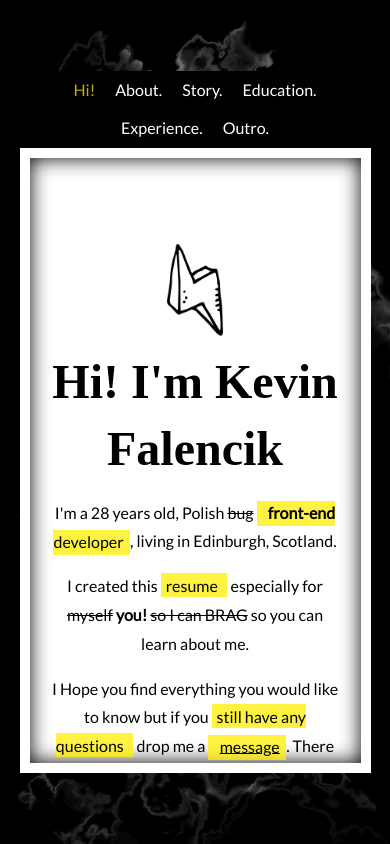
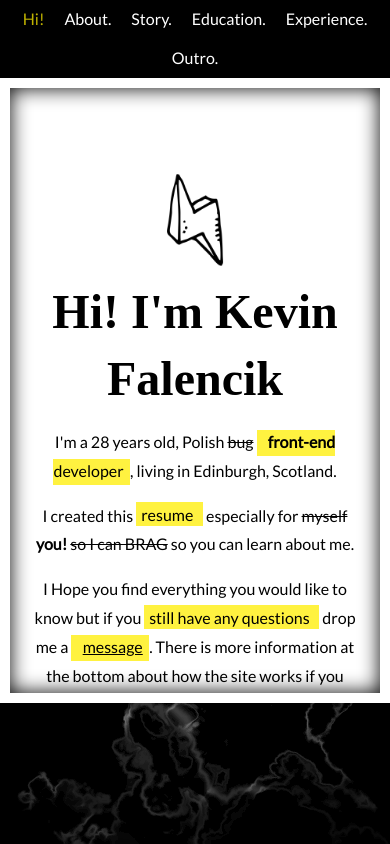
Before and after one commit to kfalencik/resume, a Nuxt app: page / in a window 390 px wide. Built offline with nearby package versions, Linux system fonts and the light colour scheme; a web font is replaced by a local one.

Commit message:
Mobile styles

```diff
--- a/components/Modal.vue
+++ b/components/Modal.vue
@@ -27,5 +27,9 @@ export default {
     display: flex;
     justify-content: center;
     overflow: auto;
+
+    @media (max-width: $breakpoint-sm) {
+      width: 100%;
+    }
   }
 </style>
--- a/components/Navigation.vue
+++ b/components/Navigation.vue
@@ -61,6 +61,10 @@ export default {
     position: relative;
     z-index: 50;
 
+    @media (max-width: $breakpoint-sm) {
+      width: 100%;
+    }
+
     &__item {
       cursor: pointer;
       padding: 5px 10px;
--- a/components/Resume.vue
+++ b/components/Resume.vue
@@ -83,7 +83,6 @@
       <p>To achieve this <strike>monstrosity</strike> beautiful looking site I have used <span class="speed">Nuxt.js</span> framework which I love using for pretty much all of my side projects. Nuxt.js is sort of a Vue.js on steroids. It contains pretty much everything you need to create a Vue.js website including routing, a store that you can use to easily send and receive data beteen components, development server and also server-side rendering which is great for SEO!</p>
       <p>For styling I'm using <span class="speed">SASS</span>, and <span class="speed">BEM</span> naming convention for my class names. In terms of back-end, well this is all handled by <span class="speed">Netlify</span> and deployed using <span class="speed">Github</span> - no server required (yay).</p>
       <p>The very nice dynamic marble effect background uses some black SVG <span class="speed">magic</span> and to be honest with you I have no idea how it actually works.</p>
-      <p>Fun fact, no media queries were used when developing this site.</p>
       <p>That's all, <span class="speed">BYE!</span></p>
     </section>
 
--- a/pages/index.vue
+++ b/pages/index.vue
@@ -30,5 +30,9 @@ export default {
     justify-content: center;
     height: 100vh;
     width: 100%;
+
+    @media (max-width: $breakpoint-sm) {
+      display: block;
+    }
   }
 </style>
```
